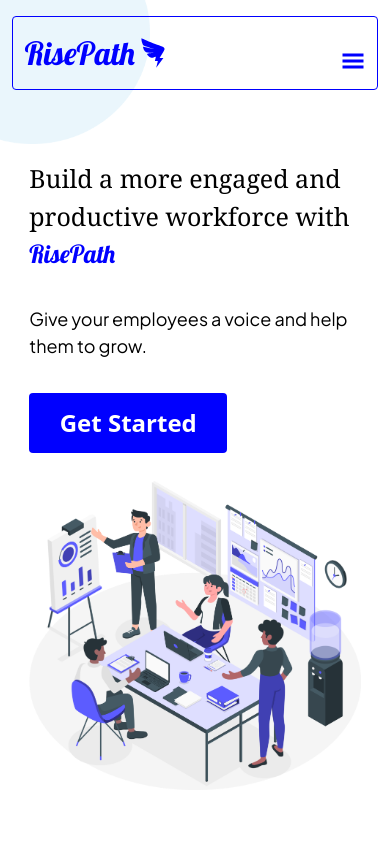
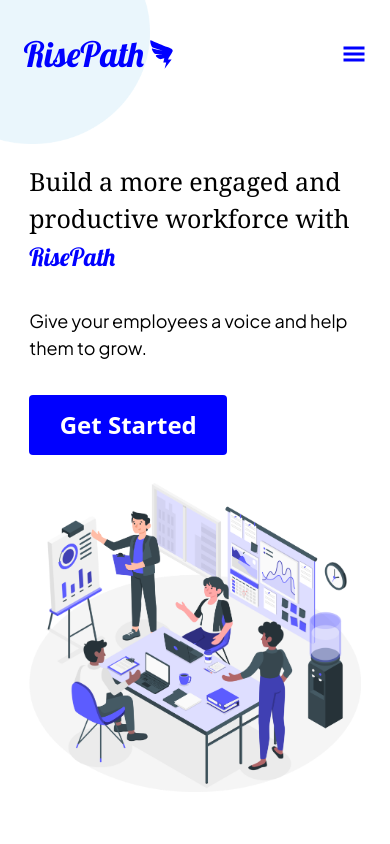
Before and after one commit to GrittyBee-Tech/Career-Leap, a React (Vite) app: page / in a window 390 px wide. Shown: the top 844 px of the page. Built offline with nearby package versions, Linux system fonts and the light colour scheme.

Commit message:
update on tablet-view

```diff
--- a/src/Components/Generic-Layout/MobileNavbar.jsx
+++ b/src/Components/Generic-Layout/MobileNavbar.jsx
@@ -9,12 +9,12 @@
             <div className="flex flex-col p-4">
                 <div className="flex">
                     <span className="text-[32px]  text-[#FFFF] font-normal">
-                        Career Leap
+                        Rise Path
                     </span>
                     <span className="text-[42px]  text-[#FFFF]">
                         <AiOutlineDingtalk />
                     </span>
-                    <button onClick={() => setIsOpen(false)} className=" absolute top-0 text-[32px] text-[#FFFF]  mt-2">
+                    <button onClick={() => setIsOpen(false)} className=" absolute top-[18px] left-[298px] text-[32px] text-[#FFFF]  mt-2">
                         <RiCloseCircleFill />
                     </button>
                 </div>
--- a/src/Components/Generic-Layout/Navbar.jsx
+++ b/src/Components/Generic-Layout/Navbar.jsx
@@ -15,17 +15,17 @@
 
     return (
         <nav>
-            <div className="container m-auto md:w-[85%] w-[94%] flex items-center justify-between md:gap-[80px] mt-4 md:border-none  border border-[#00F] rounded md:p-2 p-3">
+            <div className="container m-auto md:w-[94%] w-[94%]  lg:w-[85%] flex items-center justify-between lg:gap-[80px] md:gap-[20px] mt-4  md:p-2 p-3">
                 <div className="flex items-center">
-                    <span className="text-[32px]  text-[#00F] font-normal  font-lobster ">
+                    <span className=" md:text-[25px] text-[35px] md:mb-4 lg:text-[32px] text-[#00F] font-normal  font-lobster ">
                         RisePath
                     </span>
-                    <span className="text-[36px]  text-[#00F]">
+                    <span className="lg:text-[36px] md:text-[25px]  text-[35px] md:mb-5 text-[#00F]">
                         <AiOutlineDingtalk />
                     </span>
                 </div>
 
-                <ul className="md:flex hidden gap-5 mt-2 text-[24px] text-[#0A0A29] font-plus-jakarta-sans font-semibold">
+                <ul className="md:flex hidden  md:mb-6 lg:mb-0 lg:gap-5 md:gap-2 mt-2 text-[17px] lg:text-[24px] text-[#0A0A29] font-plus-jakarta-sans font-semibold">
                     <li>
                         <Link to="/">
                             Home</Link></li>
@@ -37,11 +37,11 @@
                     <li>Mentorship</li>
                     <li>Mental Health</li>
                 </ul>
-                <div className=" md:flex gap-4 hidden">
-                    <p className="mt-2 text-[24px] text-[#0A0A29] font-plus-jakarta-sans font-semibold ">Log in</p>
-                    <button onClick={() => setIsModalOpen(true)} className="bg-[#00F]  text-[#FFFF]  w-[138px] h-[50px] rounded  text-[24px] font-bold">Sign up</button>
+                <div className=" md:flex lg:gap-4  md:gap-4 hidden lg:mb-0 mb-2">
+                    <p className="lg:mt-2 lg:mb-0  lg:text-[24px] md:text-[17px] text-[#0A0A29] font-plus-jakarta-sans font-semibold ">Log in</p>
+                    <button onClick={() => setIsModalOpen(true)} className="bg-[#00F]  text-[#FFFF]  lg:mb-0 mb-1  md:w-[90px] lg:w-[138px] lg:h-[50px] md:h-[35px] rounded md:text-[18px] lg:text-[24px] font-bold">Sign up</button>
                 </div>
-                <button onClick={toggleMenu} className="md:hidden flex ml-[84px] mt-4 text-[24px] text-[#00F]">
+                <button onClick={toggleMenu} className="md:hidden flex ml-[84px]  text-[24px] text-[#00F]">
                     <GiHamburgerMenu />
                 </button>
 
--- a/src/Components/Home-page-Layout/Hero.jsx
+++ b/src/Components/Home-page-Layout/Hero.jsx
@@ -7,9 +7,9 @@
     return (
         <section id="Hero">
             <img className="absolute -z-20 md:w-[420px]  w-[150px] top-0 md:top-0 md:flex" src={icon} alt="icon" />
-            <div className="md:flex  container mx-auto w-[85%] mt-5 gap-[120px]">
+            <div className="md:flex  container mx-auto w-[85%] mt-5 lg:gap-[120px] md:gap-[5px]">
                 <div>
-                    <p className=" md:text-[45px]  text-[25px]  md:w-[515px] mt-[70px] font-normal  font-georgia">Build a more engaged and productive workforce with <span className="font-lobster text-[#00F]"> RisePath</span></p>
+                    <p className=" lg:text-[45px] md:text-[25px]  text-[25px]  lg:w-[515px] md:w-[412px] mt-[70px] font-normal  font-georgia">Build a more engaged and productive workforce with <span className="font-lobster text-[#00F]"> RisePath</span></p>
                     <p className="md:text-[24px]  text-[18px]  md:w-[486px] h-[60px]  mt-8 font-plus-jakarta-sans ">Give your employees a voice and help them to grow.</p>
 
                     <button className=" mt-7   w-[198px] h-[60px] bg-[#00F] text-[#FFFF]  font-bold text-[24px] rounded">Get Started</button>
```
